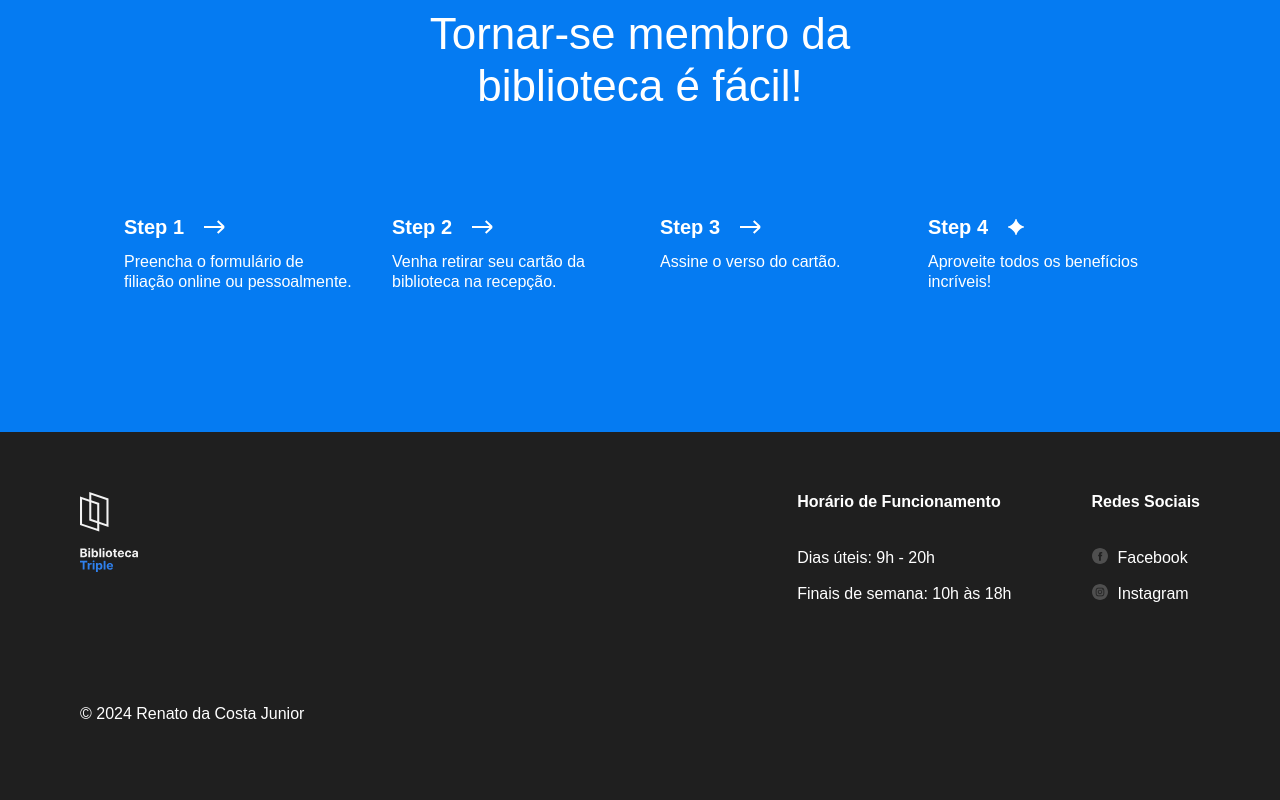
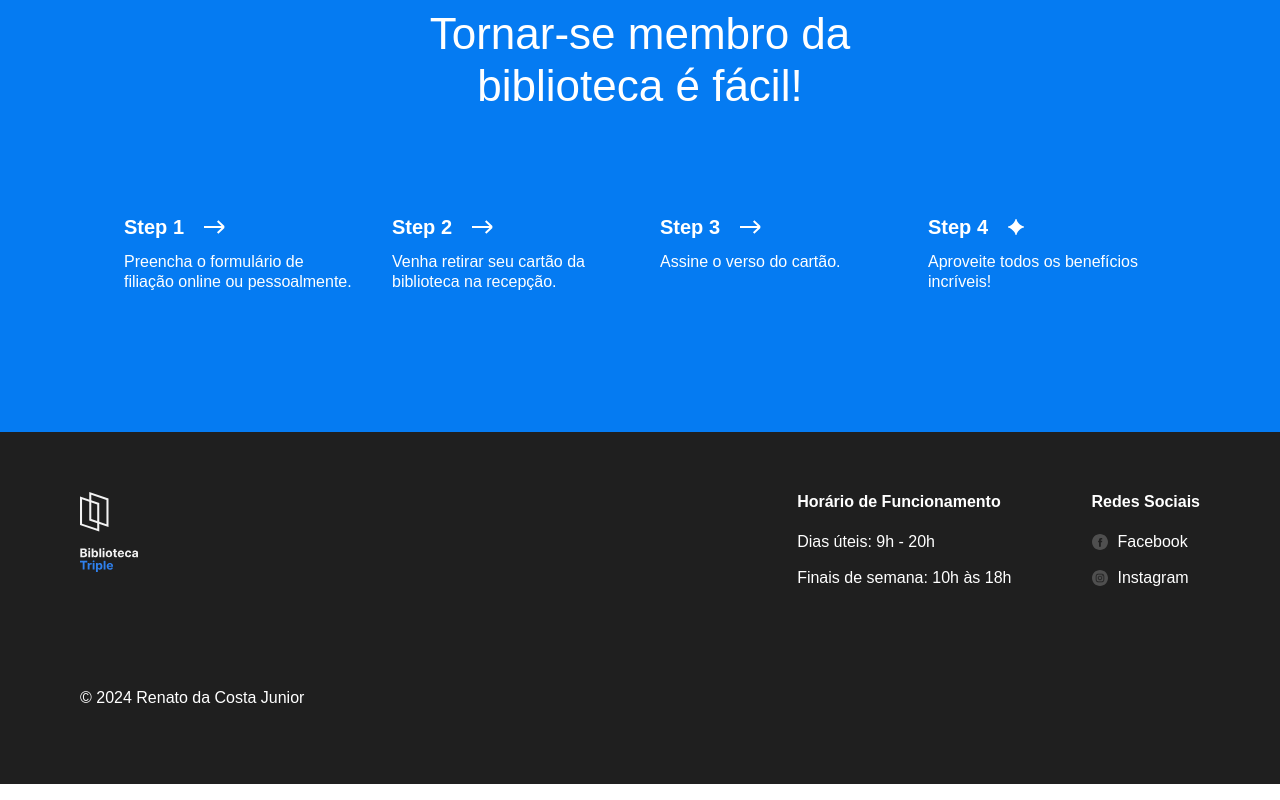
Before and after one commit to RenatoJr08/web_project_library, a plain HTML site: page index.html in a window 1280 px wide. Shown: the part 3082-3882 px from the top of the page. Drawn offline with Linux system fonts and the light colour scheme.

Commit message:
introdução seção rodapé

```diff
--- a/index.html
+++ b/index.html
@@ -298,7 +298,7 @@
             <h4 class="footer__column-heading">Redes Sociais</h4>
             <ul class="footer__list">
               <li class="footer__list-item">
-                <a href="https://www.facebook.com/" class="footer__column-link">
+                <a href="#" class="footer__column-link">
                   <img
                     src="./images/facebook_white.svg"
                     alt="Logotipo do Facebook"
@@ -307,10 +307,7 @@
                 >
               </li>
               <li class="footer__list-item">
-                <a
-                  href="https://www.instagram.com/"
-                  class="footer__column-link"
-                >
+                <a href="#" class="footer__column-link">
                   <img
                     src="./images/instagram_white.svg"
                     alt="Logotipo do Instagram"
--- a/styles/style.css
+++ b/styles/style.css
@@ -323,7 +323,7 @@
 }
 
 .step {
-  width: 228px;
+  flex-basis: 228px;
 }
 
 .step__title {
@@ -369,7 +369,7 @@
 
 .footer__column-heading {
   margin: 0;
-  padding-bottom: 20px;
+  margin-bottom: 20px;
 }
 
 .footer__list {
@@ -392,6 +392,7 @@
   color: white;
   text-decoration: none;
   display: flex;
+  align-items: center;
   gap: 10px;
 }
 
```
